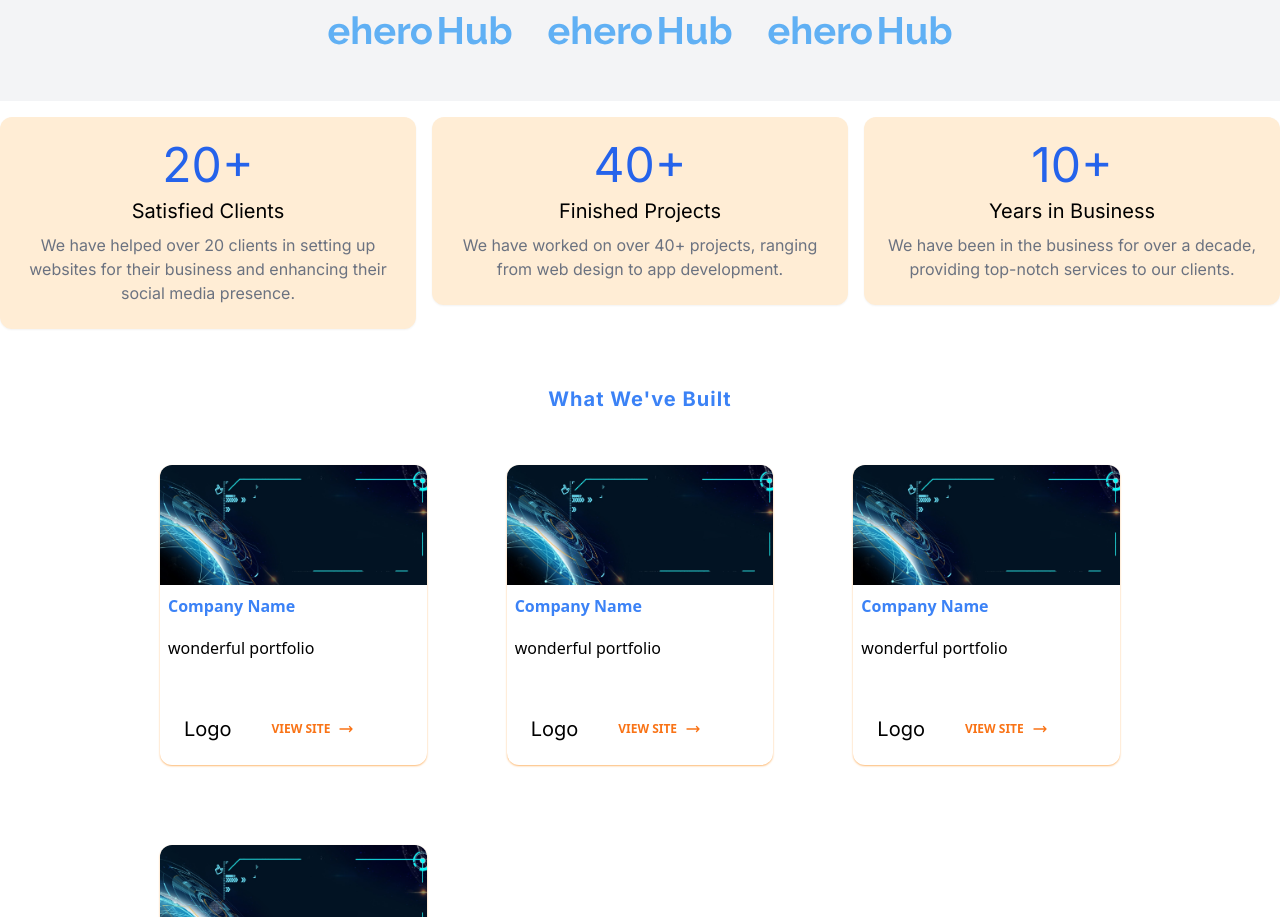
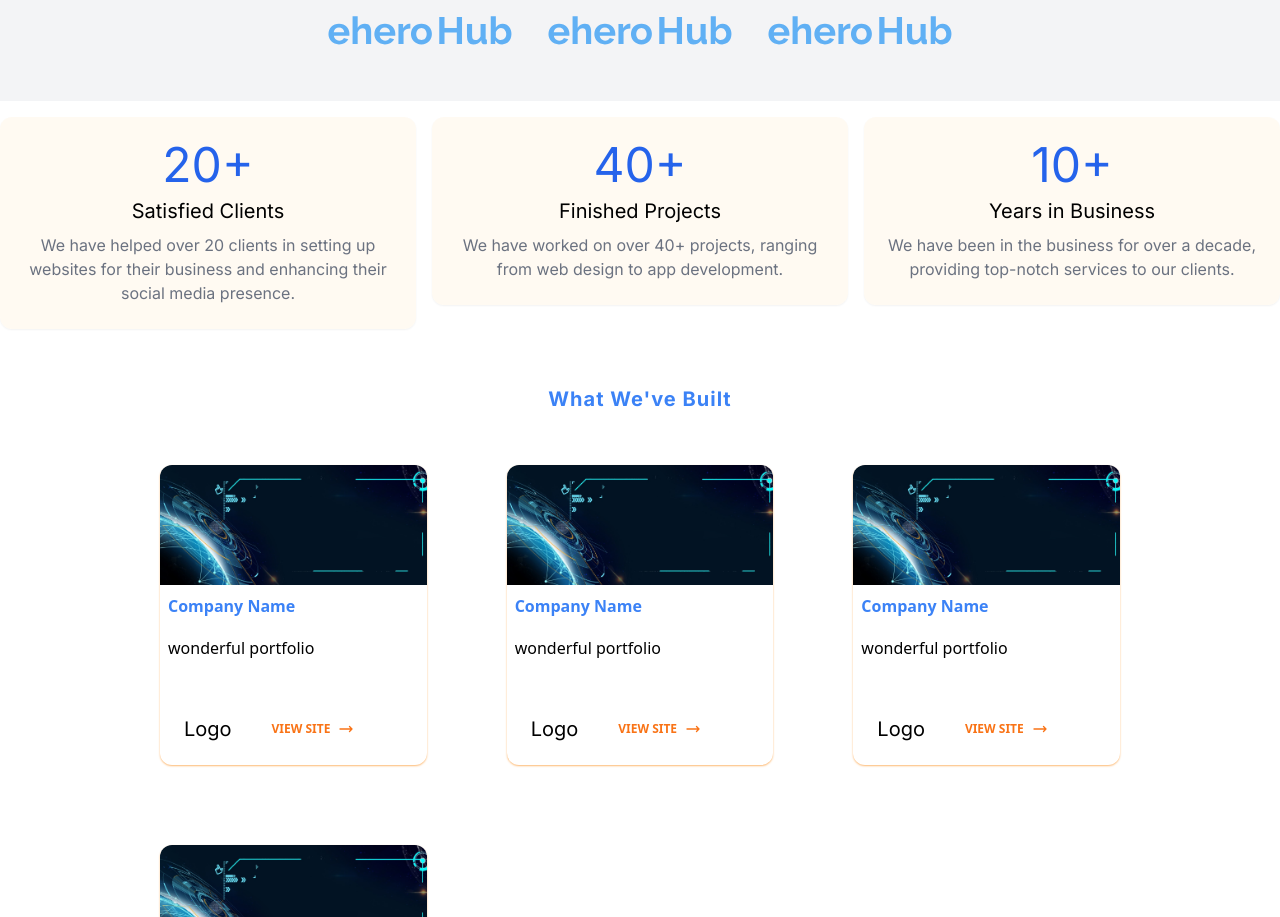
Before and after one commit to abda-torey/okab-portfolio, a Next.js app: page / in a window 1280 px wide. Shown: the part 2015-2932 px from the top of the page. Built offline with nearby package versions, Linux system fonts and the light colour scheme.

Commit message:
bg color to stats section

```diff
--- a/app/components/StatsSection.js
+++ b/app/components/StatsSection.js
@@ -5,7 +5,7 @@ import VisibilitySensor from "react-visibility-sensor";
 
 const StatCard = ({ end, title, description }) => {
   return (
-    <div className="max-w-sm mx-auto bg-orange-100 rounded-xl shadow-sm overflow-hidden md:max-w-2xl m-4 p-6">
+    <div className="max-w-sm mx-auto bg-orange-100/30 rounded-xl shadow-sm overflow-hidden md:max-w-2xl m-4 p-6">
       <div className="text-blue-600 text-5xl mb-2 text-center">
         <CountUp end={end} redraw={true} suffix="+">
           {({ countUpRef, start }) => (
```
